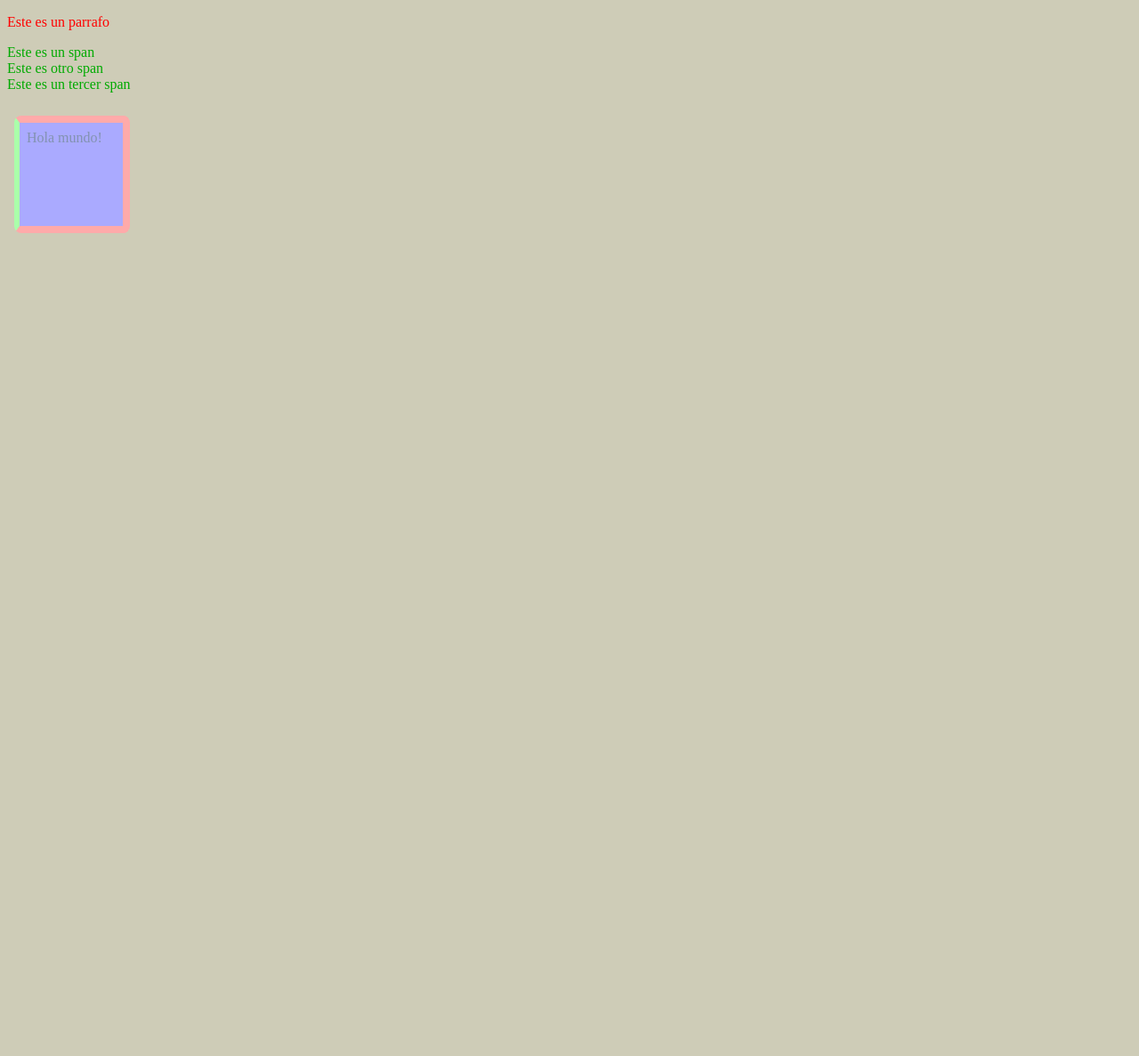
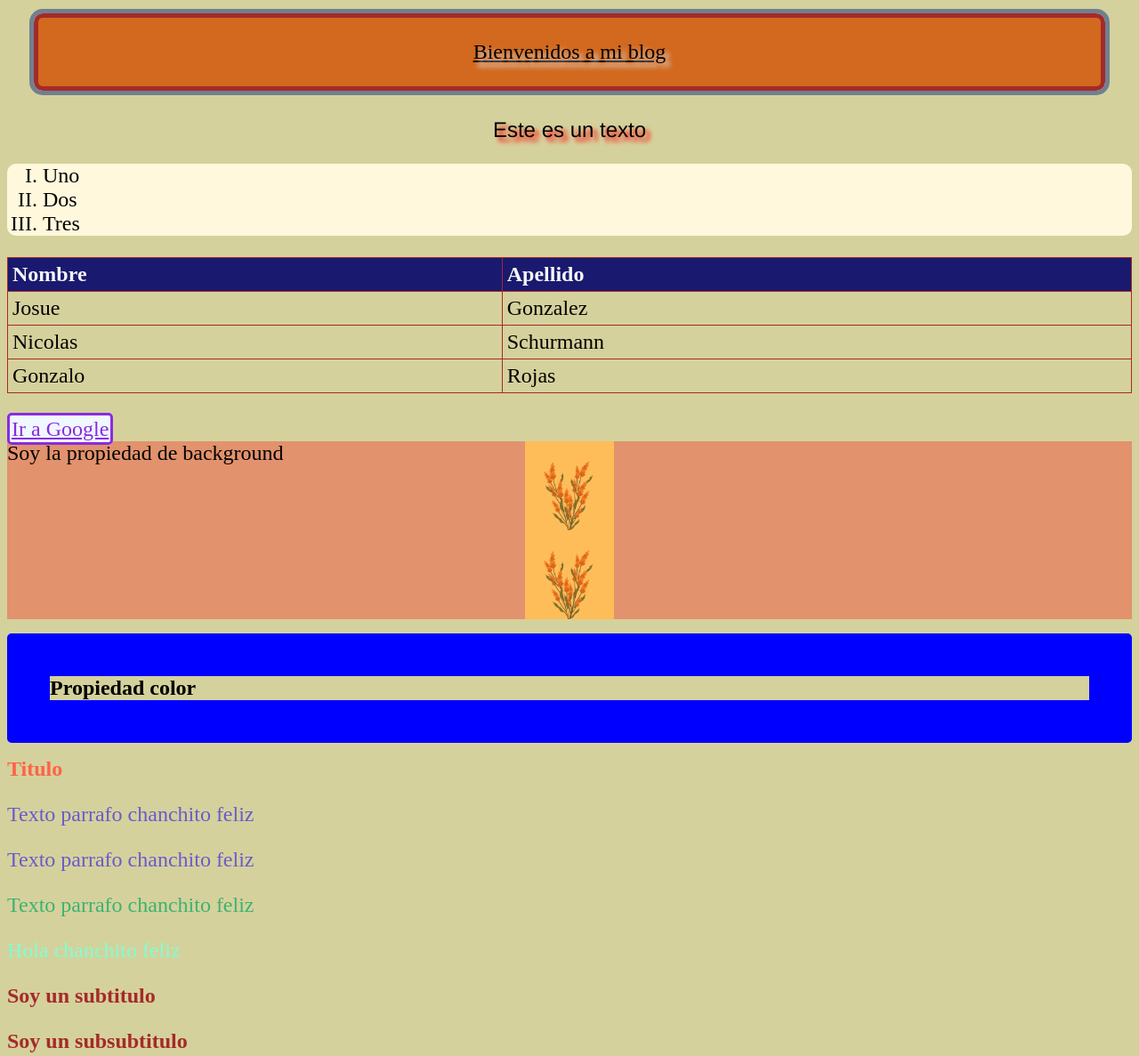
Before and after one commit to Josue-code-lanch/CSS, a plain HTML site: page index.html in a window 1280 px wide. Shown: the whole page at 89% size. Before the commit the page ends 800 px from the top, so only its background shows below. Drawn offline with Linux system fonts and the light colour scheme.

Commit message:
Add files via upload

```diff
--- a/index.html
+++ b/index.html
@@ -1,17 +1,51 @@
 <!DOCTYPE html>
 <html>
-    <head>
-        <title>CSS</title>
-        <link rel="stylesheet" href="main.css" type="text/css" />
-    <body>
-        <p id="parrafo">Este es un parrafo</p>
-        <span class="etiqueta">Este es un span</span>
-        <br />
-        <span class="etiqueta">Este es otro span</span>
-        <br />
-        <span class="etiqueta">Este es un tercer span</span>
-        <br /> <br/>
-        <div class="caja">Hola mundo!</div>
-    </body>
-    </head>
+<head>
+    <title>CSS</title>
+    <link rel="stylesheet" href="main.css" />
+</head>
+<body>
+    <div class="margen">
+        Bienvenidos a mi blog
+    </div>
+    <p class="text">Este es un texto</p>
+    <ul>
+        <li>Uno</li>
+        <li>Dos</li>
+        <li>Tres</li>
+    </ul>
+    <table>
+        <tr>
+            <th>Nombre</th>
+            <th>Apellido</th>
+        </tr>
+        <tr>
+            <td>Josue</td>
+            <td>Gonzalez</td>
+        </tr>
+        <tr>
+            <td>Nicolas</td>
+            <td>Schurmann</td>
+        </tr>
+        <tr>
+            <td>Gonzalo</td>
+            <td>Rojas</td>
+        </tr>
+    </table>
+    <br/>
+    <a target="_blank" href="https://www.google.com">Ir a Google</a>
+    <article id="fondo">
+        Soy la propiedad de background
+    </article>
+    <h1 class="color">Propiedad color</h1>
+    <h1 id="titulo">Titulo</h1>
+    <p class="texto">Texto parrafo chanchito feliz</p>
+    <p class="texto especial">Texto parrafo chanchito feliz</p>
+    <p class="especial">Texto parrafo chanchito feliz</p>
+    <div>
+        <p>Hola chanchito feliz</p>
+        <h2>Soy un subtitulo</h2>
+        <h3>Soy un subsubtitulo</h3>
+    </div>
+</body>
 </html>
--- a/main.css
+++ b/main.css
@@ -1,25 +1,126 @@
 body {
-    background-color: #ceccb7;
+    background-color: #d5d19c;
 }
 
-#parrafo {
-    color: #ff0000
+#titulo {
+    color: tomato;
 }
 
-.etiqueta {
-    color: #00aa00
+p.especial {
+    color: mediumseagreen;
 }
 
-.caja {
-    margin: 8px;
-    padding: 8px;
-    border-style:solid;
-    border-width: 8px;
-    border-color: #faa;
-    border-left: 6px solid #afa;
-    border-radius: 8px;
-    background-color: #aaf;
-    height: 100px;
-    width: 100px;
-    color: #5757
+p.texto {
+    color: slateblue;
 }
+
+div p {
+    color: aquamarine;
+}
+
+div h2, div h3 {
+    color: brown;
+}
+
+* {
+    font-size: 24px;
+    /*color: black;*/
+}
+
+/* esto es un comentario*/
+
+/*
+.color {
+    color: #ff0000;
+}
+.color {
+    color: rgb(0, 255, 255);
+}
+*/
+
+.color {
+    /*border: 5px red solid;*/
+   border-style: solid;
+   border-color: blue;
+   border-radius: 5px;
+   border-width: 2rem;
+}
+
+#fondo {
+    background-color: rgba(255, 0, 0, 0.3);
+    /*opacity: 0.3;*/
+    height: 200px;
+    background-image: url('flor..png');
+
+    background-repeat: repeat-y;
+    background-position: center top 1px;
+    background: rgba(255, 0, 0, 0.3) url('flor..png') repeat-y center bottom / 100px 100px;
+}
+
+.margen {
+    background: chocolate;
+    margin: 15px 30px 30px 30px;
+    padding: 25px 25px 25px 25px;
+    border: brown solid 5px;
+    border-radius: 10px;
+    outline: solid slategray 5px;
+    text-align: center;
+    text-decoration: underline;
+    text-shadow: 5px 5px 5px gainsboro;
+}
+
+.text {
+    font-family: 'Franklin Gothic Medium', 'Arial Narrow', Arial, sans-serif;
+    text-align: center;
+    text-shadow: 5px 5px 5px red;
+}
+
+a:link {
+    color: blueviolet;
+    border-radius: 5px;
+    border: solid;
+    background-color: aliceblue;
+    padding: 2px;
+}
+
+/*a:visited {
+    color: black;
+}
+Esta etiqueta sirve para marcar cuales son los links a los cuales yo ya visite.
+Asi que, sinceramente lo use muy poco porque no me interesa tanto ver este detalle. Pero es importante saber esto.
+Si quiero usar las otras dos etiquetas siguientes, tengo que hacerlo sin tener esta etiqueta en cuenta.*/
+
+a:hover {
+    color: darkred;
+}
+
+a:active {
+    color: cyan;
+}
+
+ul {
+    background-color: cornsilk;
+    list-style-type: upper-roman;
+    border-radius: 10px;
+}
+
+table {
+    width: 100%;
+    border-collapse: collapse;
+}
+
+th, td {
+    border: solid 1px brown;
+    padding: 5px;
+}
+
+th {
+    background-color: midnightblue;
+    color: whitesmoke;
+    text-align: left;
+}
+
+tr:hover {
+    background-color: cornflowerblue;
+    cursor: pointer;
+}
```
Also changed, not shown: flor..png (added).
